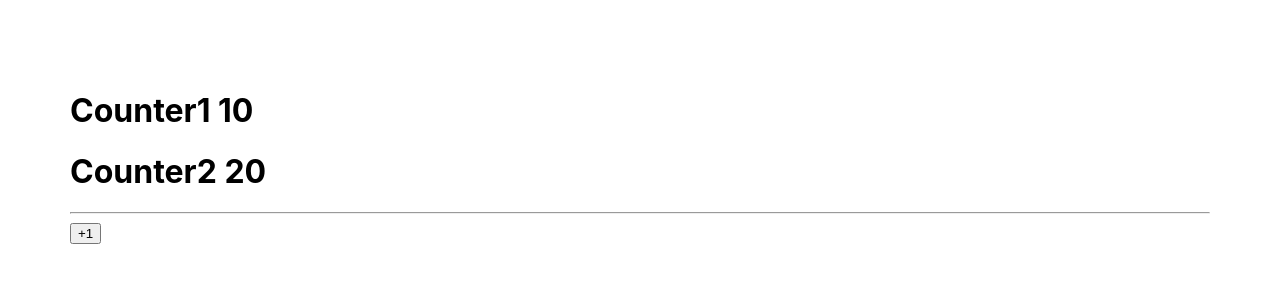
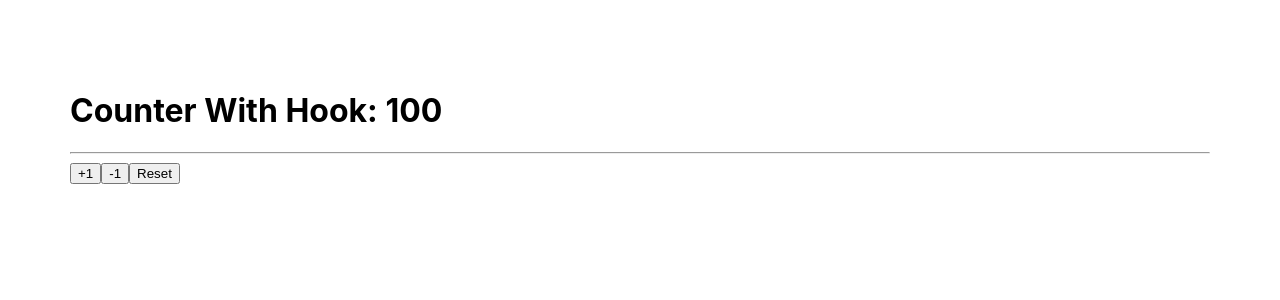
Before and after one commit to Sergioeabarcaf/hook-app, a React (Create React App) app: page / in a window 1280 px wide. Shown: the top 300 px of the page. Built offline with nearby package versions, Linux system fonts and the light colour scheme; the HTML template or start-up script is replaced by a standard one.

Commit message:
FEAT: create custom hooks (useCounter) and use in CounterWithCustomHook component

```diff
--- /dev/null
+++ b/src/components/useState/CounterWIthCustomHook.tsx
@@ -0,0 +1,18 @@
+import React from 'react';
+import { useCounter } from '../../hooks/useCounter';
+import './CounterApp.css';
+
+export const CounterWIthCustomHook = () => {
+
+  const { state, increment, decrement, reset } = useCounter( 100 );
+
+  return (
+    <>
+      <h1> Counter With Hook: { state } </h1>
+      <hr/>
+      <button className='btn' onClick={ () => increment() }>+1</button>
+      <button className='btn' onClick={ () => decrement() }>-1</button>
+      <button className='btn' onClick={ () => reset() }>Reset</button>
+    </>
+  )
+}
--- /dev/null
+++ b/src/hooks/useCounter.tsx
@@ -0,0 +1,25 @@
+import { useState } from 'react';
+
+export const useCounter = ( initialState = 10 ) => {
+
+  const [state, setstate] = useState(initialState);
+
+  const increment = ( factor = 1 ) => {
+    setstate( state + factor );
+  }
+
+  const decrement = ( factor = 1 ) => {
+    setstate( state - factor );
+  }
+
+  const reset = () => {
+    setstate( initialState );
+  }
+
+  return {
+    state,
+    increment,
+    decrement,
+    reset
+  }
+}
--- a/src/index.tsx
+++ b/src/index.tsx
@@ -3,11 +3,12 @@
 import './index.css';
 import * as serviceWorker from './serviceWorker';
 // import { HookApp } from './HookApp';
-import { CounterApp } from './components/useState/CounterApp';
+// import { CounterApp } from './components/useState/CounterApp';
+import { CounterWIthCustomHook } from './components/useState/CounterWIthCustomHook';
 
 ReactDOM.render(
   <React.StrictMode>
-    <CounterApp />
+    <CounterWIthCustomHook />
   </React.StrictMode>,
   document.getElementById('root')
 );
```
